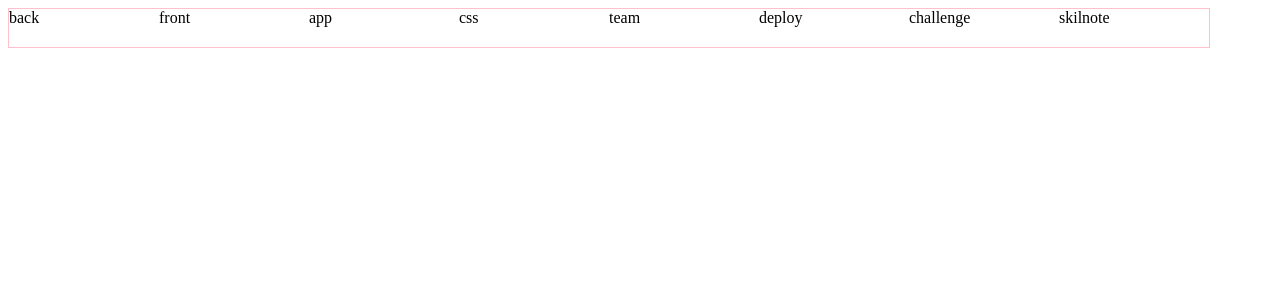
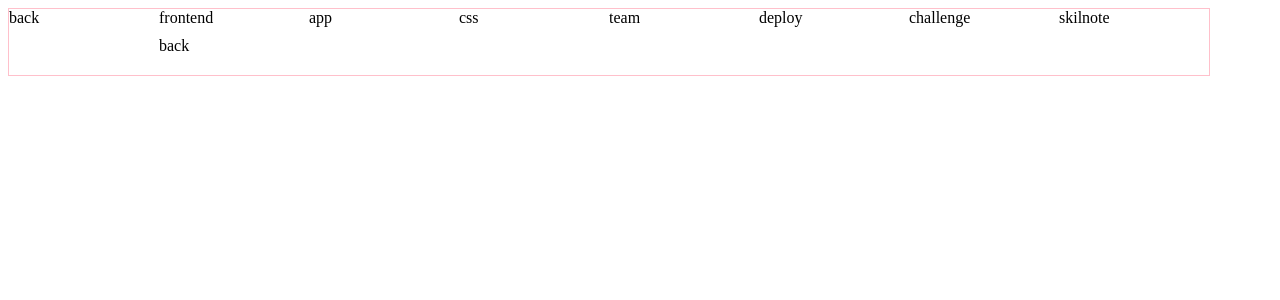
Before and after one commit to hyunsokstar/skilnote-for-innotree, a Django app: template wm/templates/wm/_user_list_for_login_page.html in a window 1280 px wide. Shown: the top 300 px of the page. Run offline with Django 3.2, Linux system fonts and the light colour scheme; the template is opened without the code that fills it: values that come from a table or form of the project are taken from there, others are empty; tables that the repository leaves empty hold one stand-in row (values such as "Sample post").

Commit message:
update for loginpage re

```diff
--- a/wm/templates/wm/_user_list_for_login_page.html
+++ b/wm/templates/wm/_user_list_for_login_page.html
@@ -37,7 +37,31 @@
     {% endif %}
     </div>
     <div>
-        <div>front</div>
+        <div>frontend</div>
+
+        <div>
+            {% if object_list.exists %}
+            <div class="">
+                <div>back</div>
+            {% for u in object_list %}
+                {% if u.profile.subject == "frontend" %}
+                <div style="width:10%;">
+                    <a href="http://skilnote-for-innotree.co.kr/skilnote1/myshortcut/{{u.username}}/1">
+                        {{u.username}}
+                    </a>
+                </div>
+                {% endif %}
+            {% endfor %}
+        </div>
+        {% else %}
+            <tr>
+                <td colspan="4">
+                    <h4>아직 게시물이 없습니다.</h4>
+                </td>
+            </tr>
+        {% endif %}
+        </div>
+
     </div>
     <div>
         <div>app</div>
```
